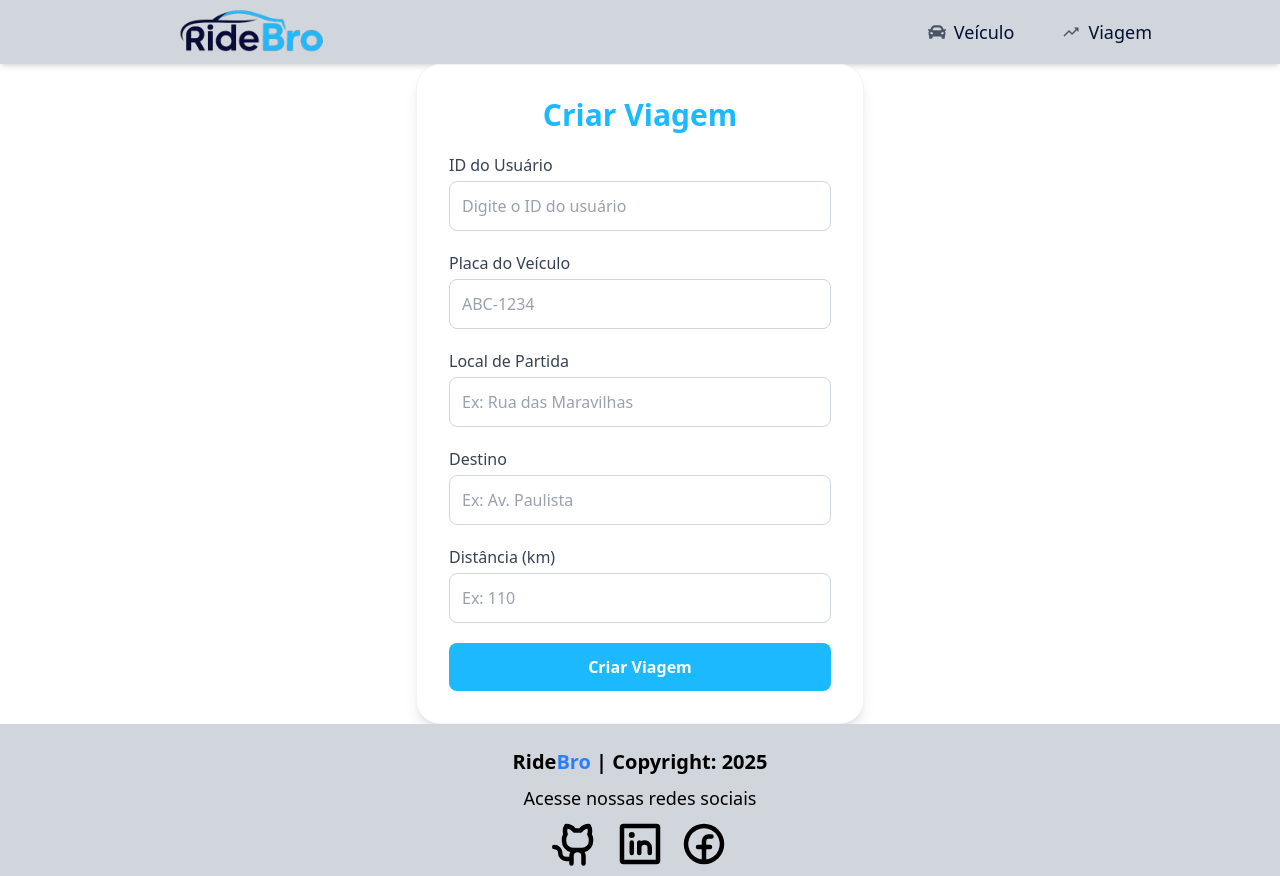
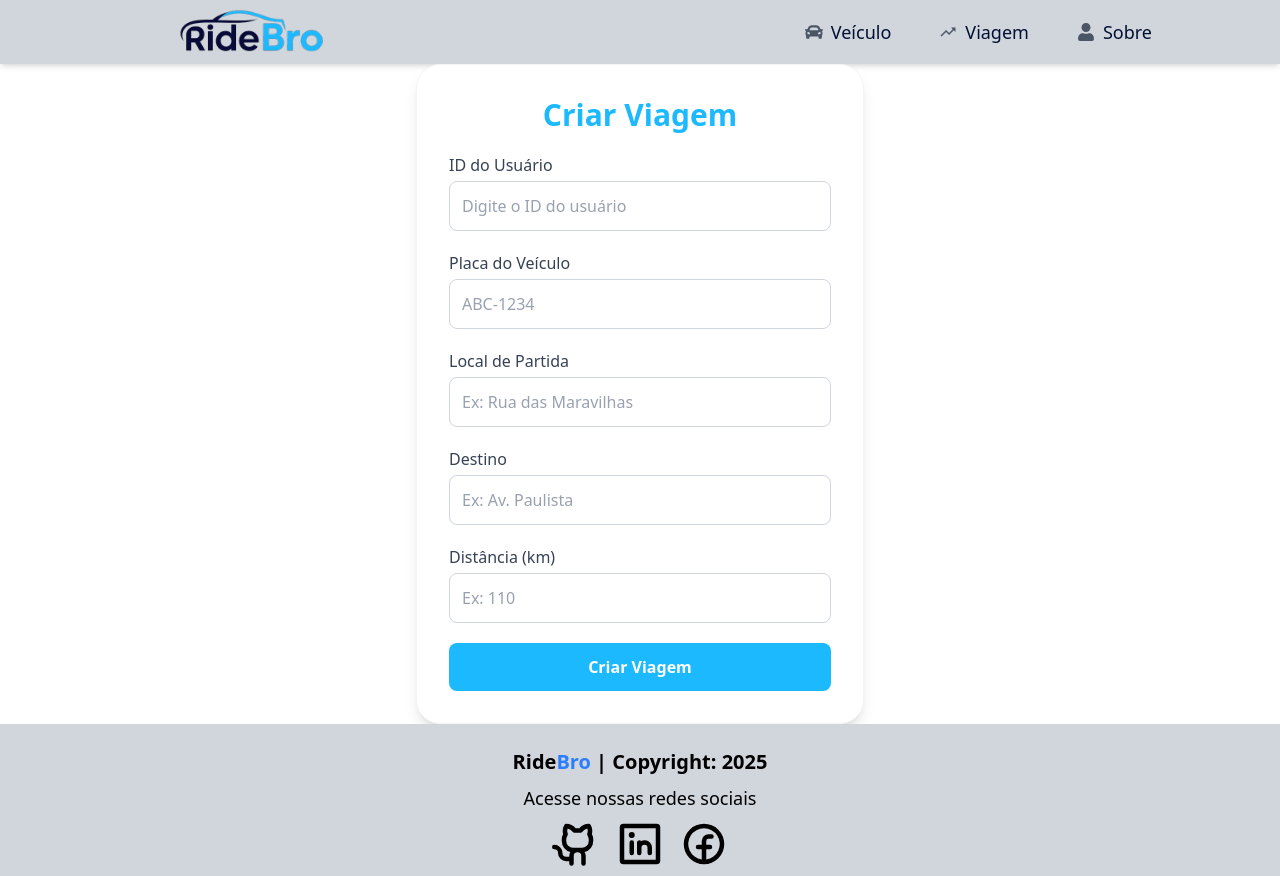
Before and after one commit to Grupo04TurmaJava82/ridebro_react, a React (Vite) app: page /cadastroViagem in a window 1280 px wide. Built offline with nearby package versions, Linux system fonts and the light colour scheme.

Commit message:
:sparkles: Criado Botão Sobre

```diff
--- a/src/components/navbar/Navbar.tsx
+++ b/src/components/navbar/Navbar.tsx
@@ -1,14 +1,12 @@
-import logo from '../../assets/logo.svg';
-import { FaCar } from 'react-icons/fa';
-import { MdTrendingUp } from 'react-icons/md';
-import { Link } from 'react-router-dom';
+import logo from "../../assets/logo.svg";
+import { FaCar, FaUser } from "react-icons/fa";
+import { MdTrendingUp } from "react-icons/md";
+import { Link } from "react-router-dom";
 
 function Navbar() {
 	return (
 		// Adicione 'justify-between' aqui
 		<nav className="w-full bg-gray-300 shadow-md h-16 px-30 flex items-center justify-between">
-
-
 			<Link to="/">
 				<img src={logo} alt="RideBro Logo" className="h-[200px] w-auto" />
 			</Link>
@@ -20,7 +18,9 @@ function Navbar() {
 					className="relative group flex items-center gap-2 px-2 py-1 transition-transform duration-300 ease-out hover:-translate-y-0.5"
 				>
 					<FaCar className="text-gray-600 group-hover:text-cyan-500 transition-colors duration-300" />
-          <span className="group-hover:text-cyan-500 transition-colors duration-300">Veículo</span>
+					<span className="group-hover:text-cyan-500 transition-colors duration-300">
+						Veículo
+					</span>
 					<span className="absolute bottom-0 left-0 h-0.5 w-0 bg-cyan-400 transition-all duration-300 group-hover:w-full"></span>
 				</Link>
 
@@ -29,11 +29,23 @@ function Navbar() {
 					className="relative group flex items-center gap-2 px-2 py-1 transition-transform duration-300 ease-out hover:-translate-y-0.5"
 				>
 					<MdTrendingUp className="text-gray-600 group-hover:text-cyan-500 transition-colors duration-300" />
-          <span className="group-hover:text-cyan-500 transition-colors duration-300">Viagem</span>
+					<span className="group-hover:text-cyan-500 transition-colors duration-300">
+						Viagem
+					</span>
+					<span className="absolute bottom-0 left-0 h-0.5 w-0 bg-cyan-400 transition-all duration-300 group-hover:w-full"></span>
+				</Link>
+
+				<Link
+					to="/sobre"
+					className="relative group flex items-center gap-2 px-2 py-1 transition-transform duration-300 ease-out hover:-translate-y-0.5"
+				>
+					<FaUser className="text-gray-600 group-hover:text-cyan-500 transition-colors duration-300" />
+					<span className="group-hover:text-cyan-500 transition-colors duration-300">
+						Sobre
+					</span>
 					<span className="absolute bottom-0 left-0 h-0.5 w-0 bg-cyan-400 transition-all duration-300 group-hover:w-full"></span>
 				</Link>
 			</div>
-
 		</nav>
 	);
 }
```
Lines whose indentation alone changed are shown as unchanged.
